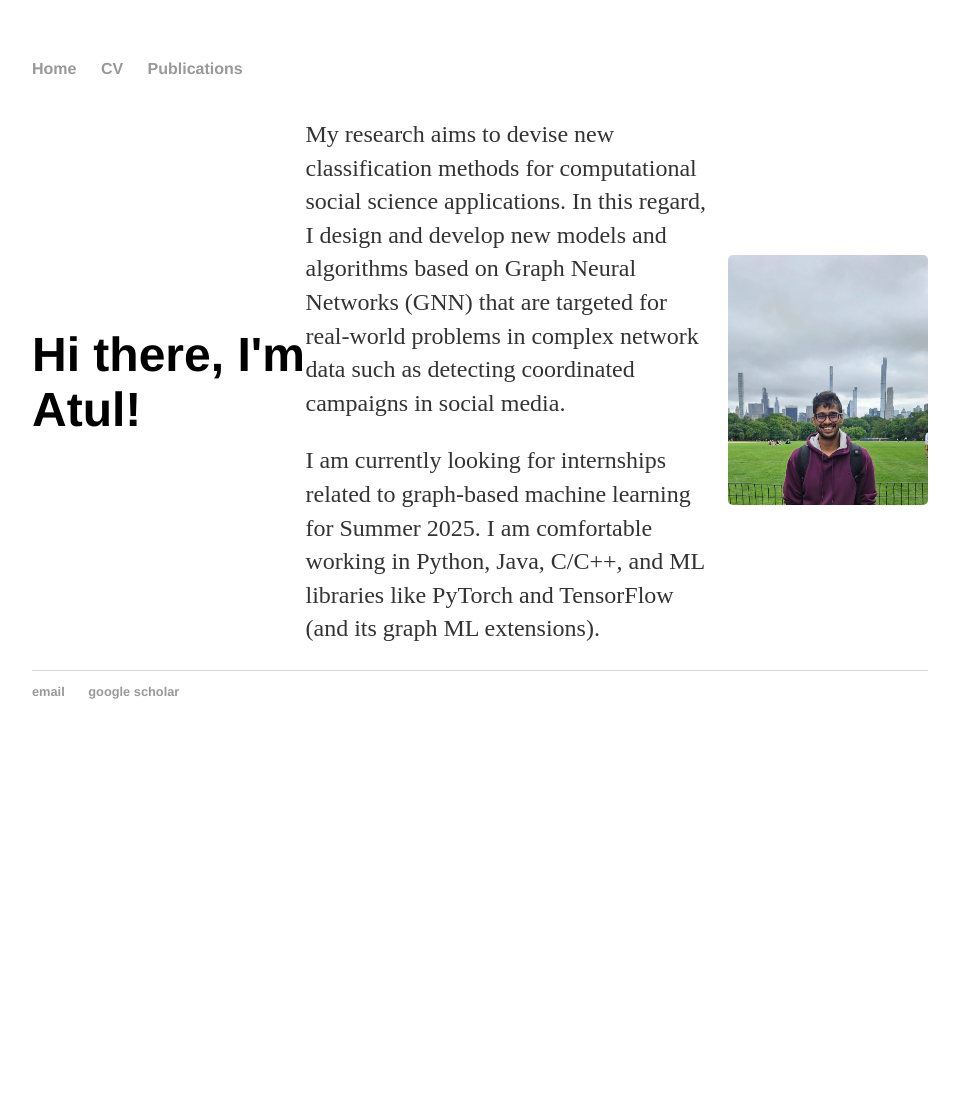
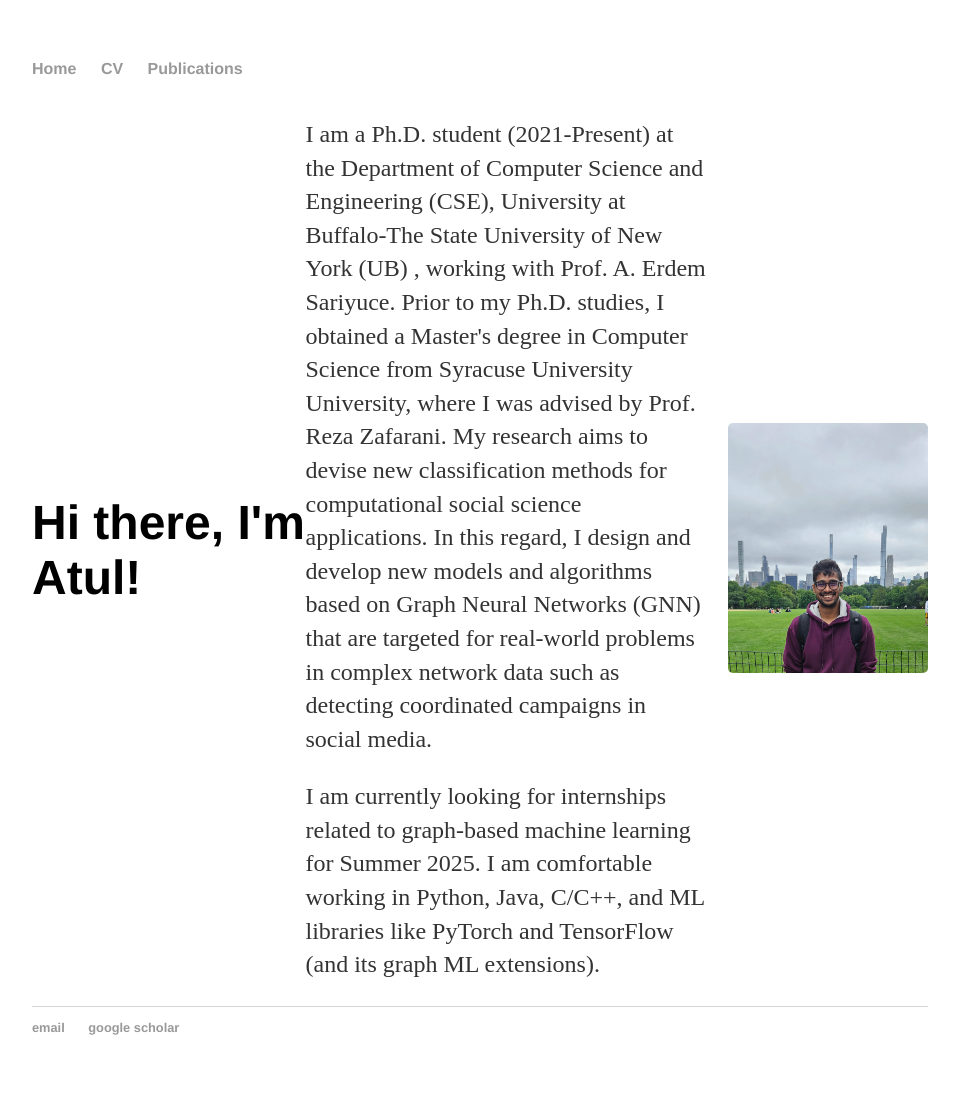
Before and after one commit to atul1234anand/atul1234anand.github.io, a Jekyll site: the page built from index.html, in a window 1280 px wide. Shown: the whole page, without its empty margins (160-1119 px from the left). Built offline with Jekyll 4.4.1, drawn with Linux system fonts in a browser that asks for light colours; before the commit the page ends 900 px from its top, so only the background shows below that.

Commit message:
Update index.html

```diff
--- a/index.html
+++ b/index.html
@@ -8,6 +8,8 @@ title: Atul Anand Gopalakrishnan
     <div class="content">
         <div class="text">
             <p>
+                I am a Ph.D. student (2021-Present) at the Department of Computer Science and Engineering (CSE), University at Buffalo-The State University of New York (UB) ,
+                working with Prof. A. Erdem Sariyuce. Prior to my Ph.D. studies, I obtained a Master's degree in Computer Science from Syracuse University University, where I was advised by Prof. Reza Zafarani.
                 My research aims to devise new classification methods for computational social science applications.
                 In this regard, I design and develop new models and algorithms based on Graph Neural Networks (GNN)
                 that are targeted for real-world problems in complex network data such as detecting coordinated campaigns in social media.
```
